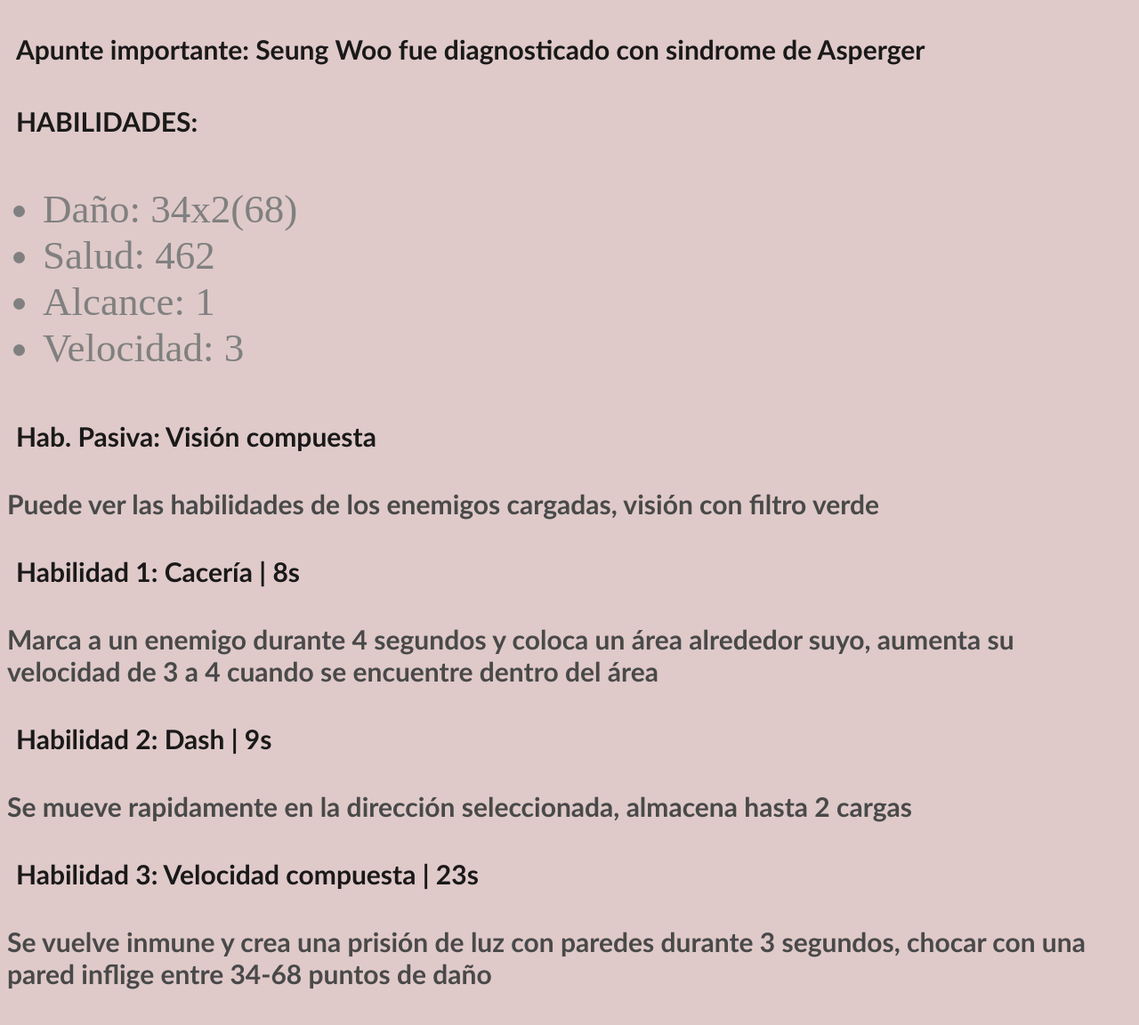
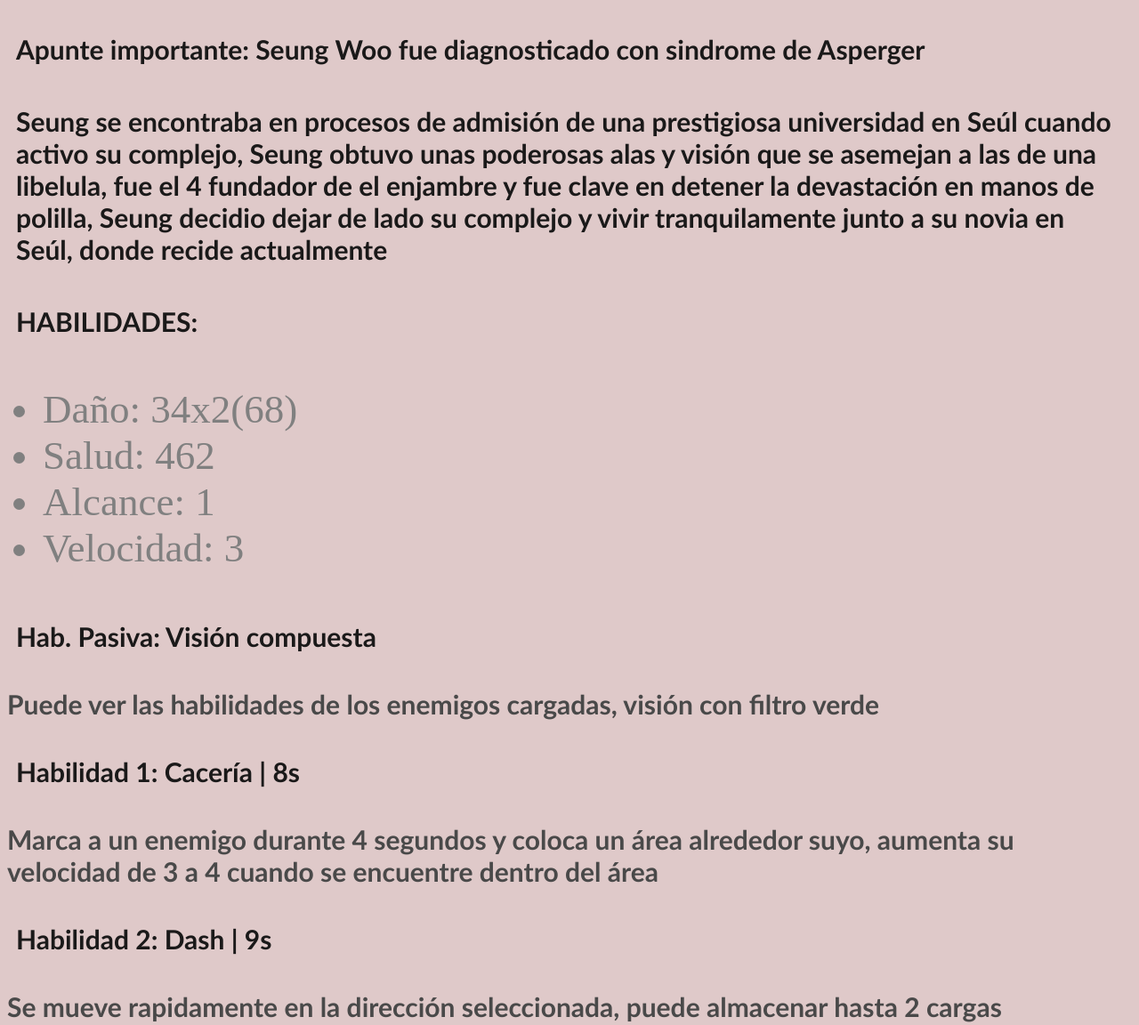
Before and after one commit to ZOROARK90/Carriers-Foundation-Seung, a plain HTML site: page index.html in a window 1280 px wide. Shown: the part 404-1556 px from the top of the page at 89% size. Drawn offline with Linux system fonts and the light colour scheme.

Commit message:
Update index.html

```diff
--- a/index.html
+++ b/index.html
@@ -22,6 +22,12 @@
             </ul>
             <h1>Apunte importante: Seung Woo fue diagnosticado con sindrome de Asperger
             </h1>
+            <h1>Seung se encontraba en procesos de admisión de una prestigiosa universidad en Seúl
+                cuando activo su complejo, Seung obtuvo unas poderosas alas y visión que se asemejan
+                a las de una libelula, fue el 4 fundador de el enjambre y fue clave en detener la
+                devastación en manos de polilla, Seung decidio dejar de lado su complejo y vivir
+                tranquilamente junto a su novia en Seúl, donde recide actualmente
+            </h1>
             <h1>
                 HABILIDADES:
             </h1>
@@ -37,7 +43,8 @@
             <h3>Marca a un enemigo durante 4 segundos y coloca un área alrededor suyo, aumenta
                 su velocidad de 3 a 4 cuando se encuentre dentro del área</h3>
             <h2>Habilidad 2: Dash | 9s</h2>
-            <h3>Se mueve rapidamente en la dirección seleccionada, almacena hasta 2 cargas</h3>
+            <h3>Se mueve rapidamente en la dirección seleccionada, puede almacenar hasta 2
+                cargas</h3>
             <h2>Habilidad 3: Velocidad compuesta | 23s</h2>
             <h3>Se vuelve inmune y crea una prisión de luz con paredes durante 3 segundos,
                 chocar con una pared inflige entre 34-68 puntos de daño</h3>
```
